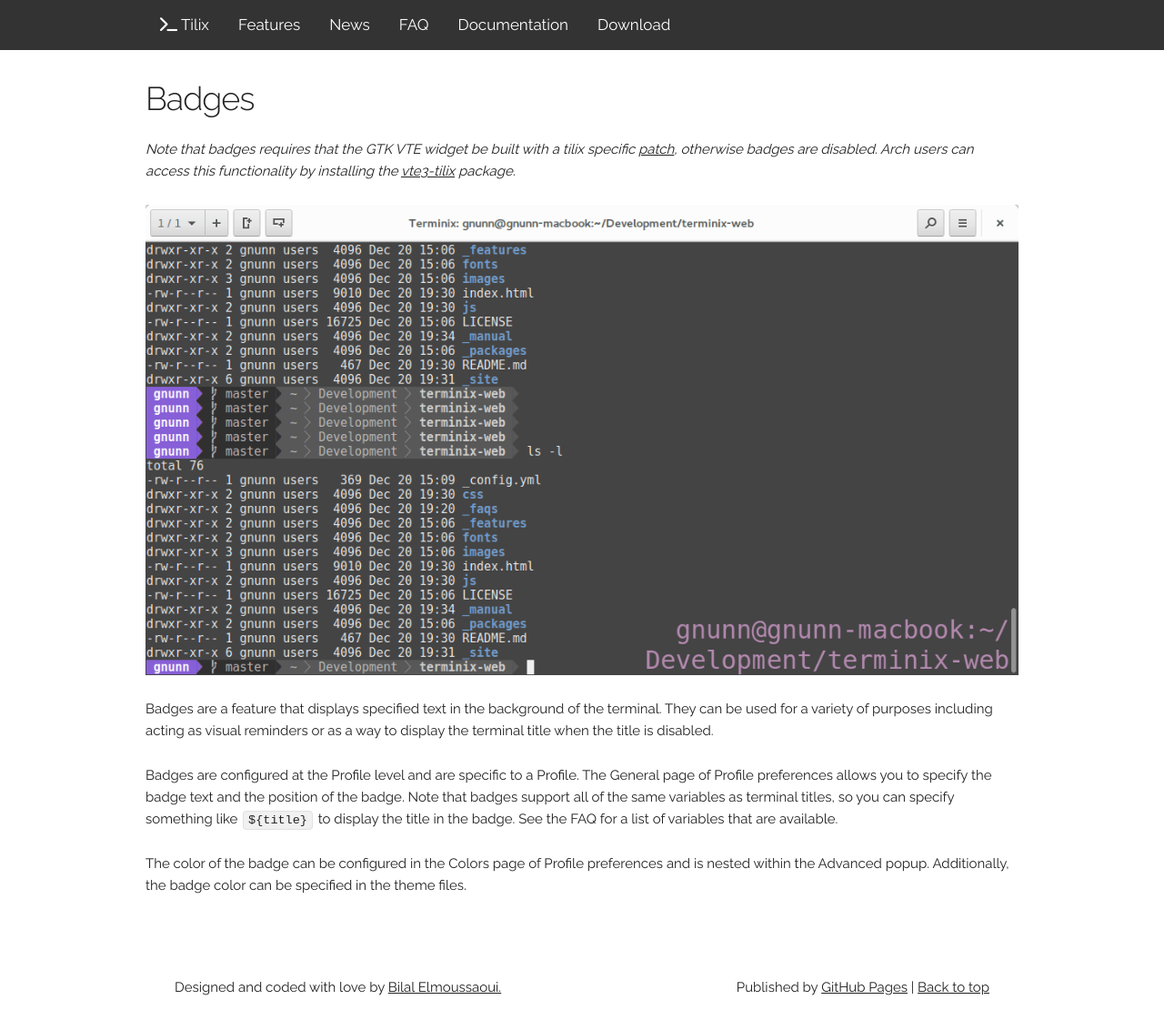
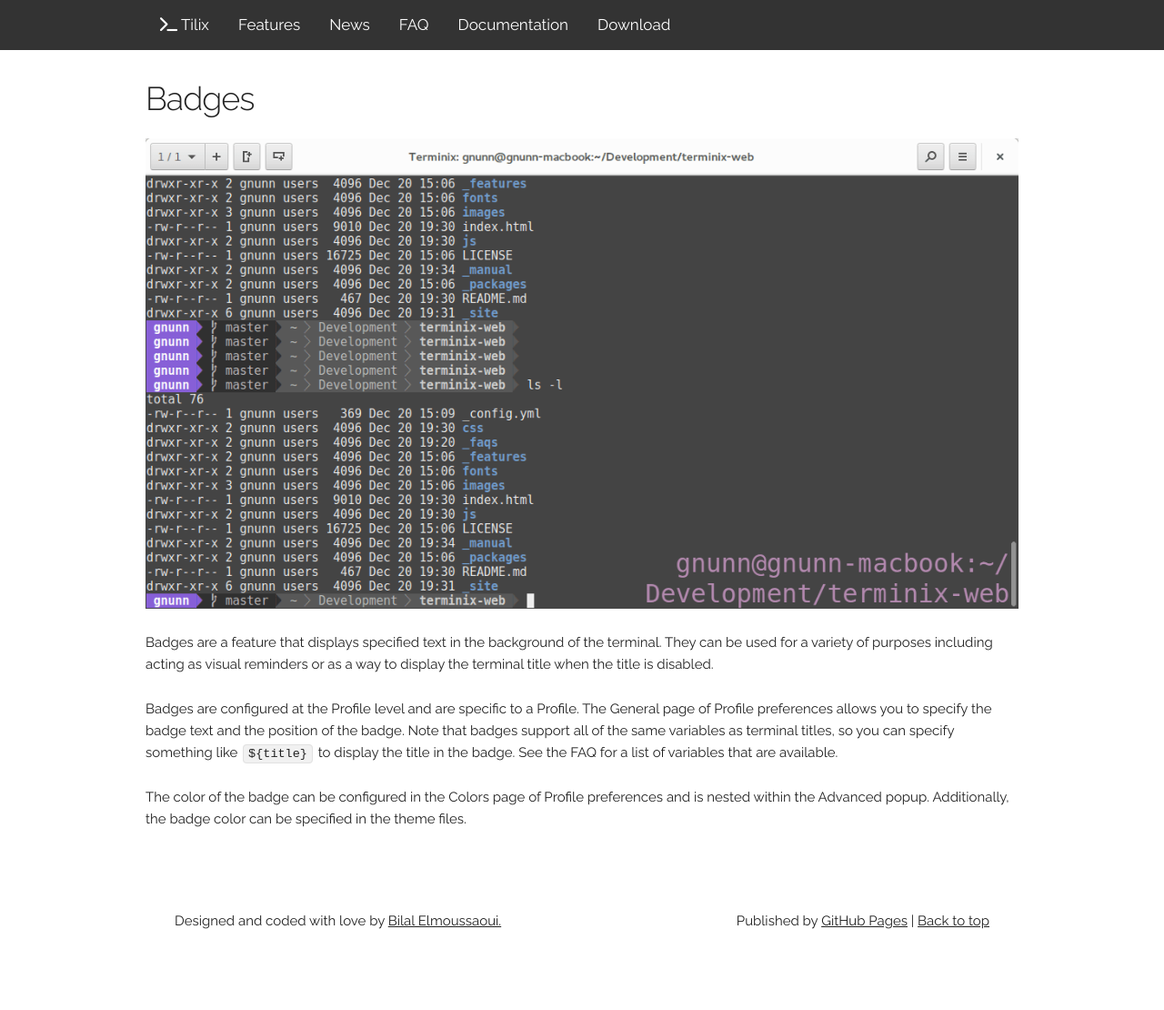
Before and after one commit to gnunn1/tilix-web, a Jekyll site: the page built from _manual/badges.md, in a window 1280 px wide. Shown: the whole page at 91% size. Built offline with Jekyll 4.4.1, drawn with Linux system fonts in a browser that asks for light colours; nearby versions of some CDN libraries; after the commit the page ends 1037 px from its top, so only the background shows below that.

Commit message:
Updated badge docs to remove patch requirement

```diff
--- a/_manual/badges.md
+++ b/_manual/badges.md
@@ -4,7 +4,6 @@
 layout: manual
 description:  Badges are displayed in the background of a terminal and can display a variety of information about the terminal session.
 ---
-*Note that badges requires that the GTK VTE widget be built with a tilix specific [patch](https://github.com/gnunn1/tilix/blob/master/experimental/vte/alternate-screen.patch), otherwise badges are disabled. Arch users can access this functionality by installing the [vte3-tilix](https://aur.archlinux.org/packages/vte3-tilix) package.*
 
 ![]({{site.baseurl}}/assets/images/manual/badges.png)
 
```
